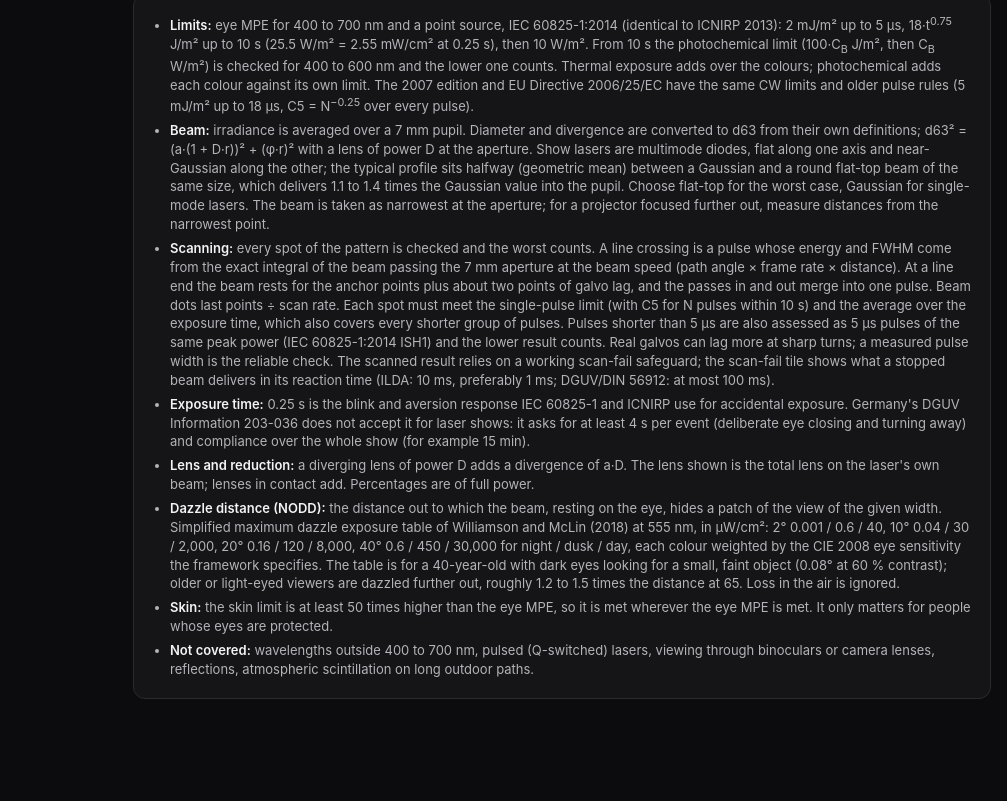
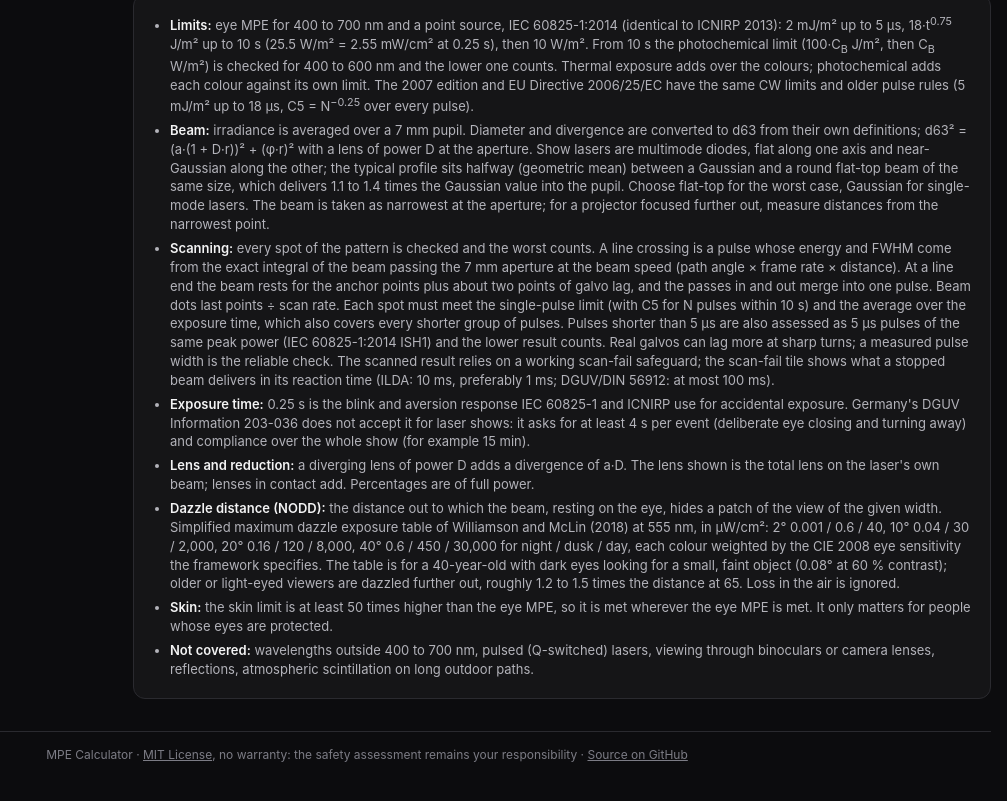
Before and after one commit to greatmastix/MPECalculator, a plain HTML site: page index.html in a window 1280 px wide. Shown: the part 2360-3161 px from the top of the page, without its empty margins (273-1280 px from the left). Before the commit the page ends 3107 px from the top, so only its background shows below. Drawn offline with Linux system fonts and the light colour scheme.

Commit message:
v1.1.1: footer with license and GitHub link
Co-Authored-By: Claude Opus 5.5 <noreply@anthropic.com>

```diff
--- a/index.html
+++ b/index.html
@@ -157,6 +157,7 @@ tr.here td { background: var(--surface-2); }
 .warn b { color: var(--text-primary); }
 #preset h3 { display: flex; align-items: center; }
 .unlock { margin: -4px 0 -4px auto; padding: 3px 10px; font-size: 12px; font-weight: 500; color: var(--text-secondary); }
+.foot { margin: 32px 0 8px; padding-top: 14px; border-top: 1px solid var(--border); font-size: 12px; color: var(--text-muted); text-align: center; }
 h2 .clear { margin-left: auto; text-transform: none; letter-spacing: 0; font-weight: 500; padding: 4px 12px; font-size: 12.5px; color: var(--text-secondary); }
 .chk { display: flex; align-items: center; gap: 8px; font-size: 12.5px; color: var(--text-secondary); margin: 2px 0 10px; cursor: pointer; }
 .chk input { width: 15px; height: 15px; accent-color: var(--accent); margin: 0; }
@@ -454,6 +455,7 @@ select:disabled, input:disabled { opacity: .5; }
       </div>
     </section>
   </div>
+  <footer class="foot">MPE Calculator · <a href="https://github.com/greatmastix/MPECalculator/blob/main/LICENSE" target="_blank" rel="noopener">MIT License</a>, no warranty: the safety assessment remains your responsibility · <a href="https://github.com/greatmastix/MPECalculator" target="_blank" rel="noopener">Source on GitHub</a></footer>
 </div>
 
 <script src="presets.js"></script>
```
